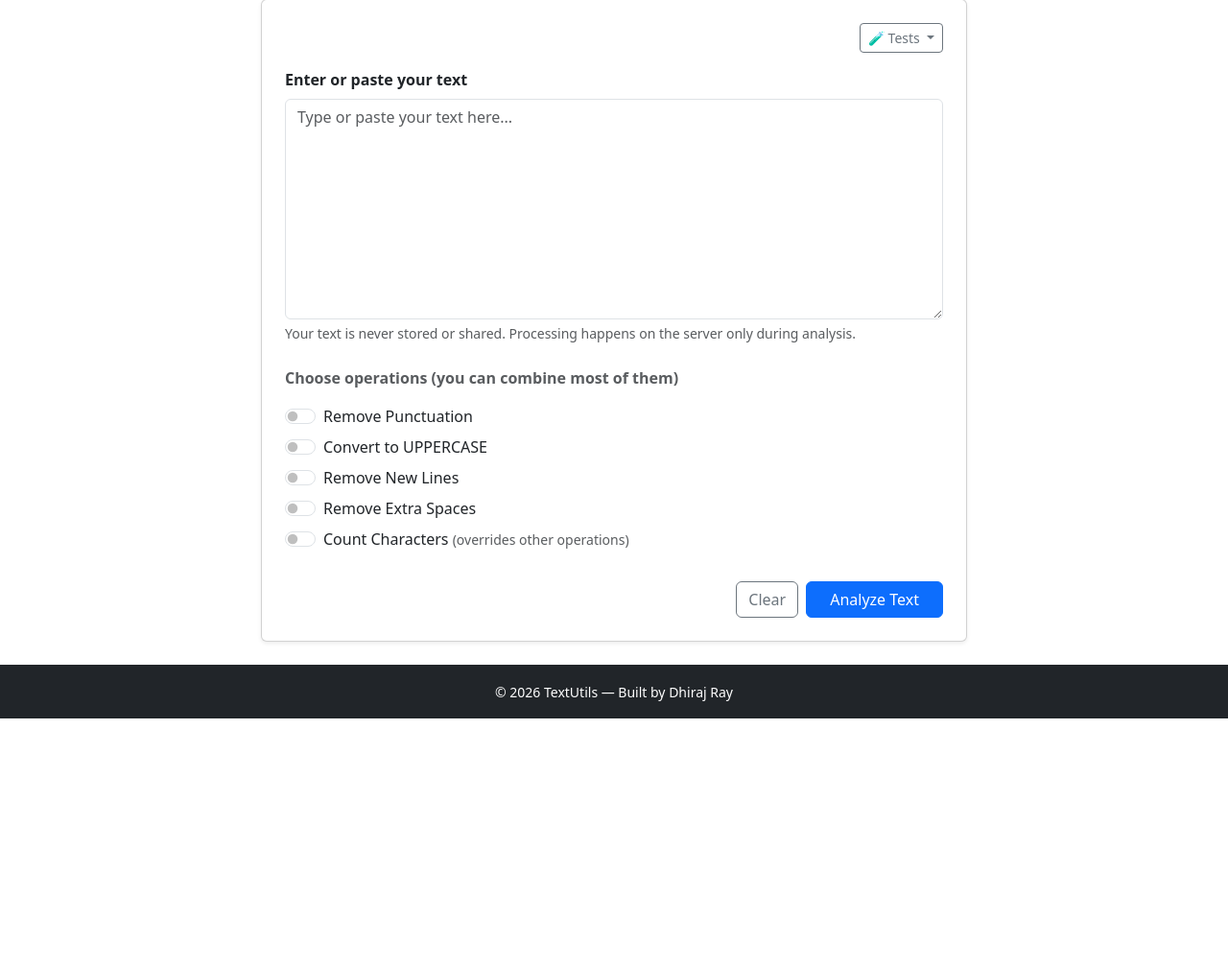
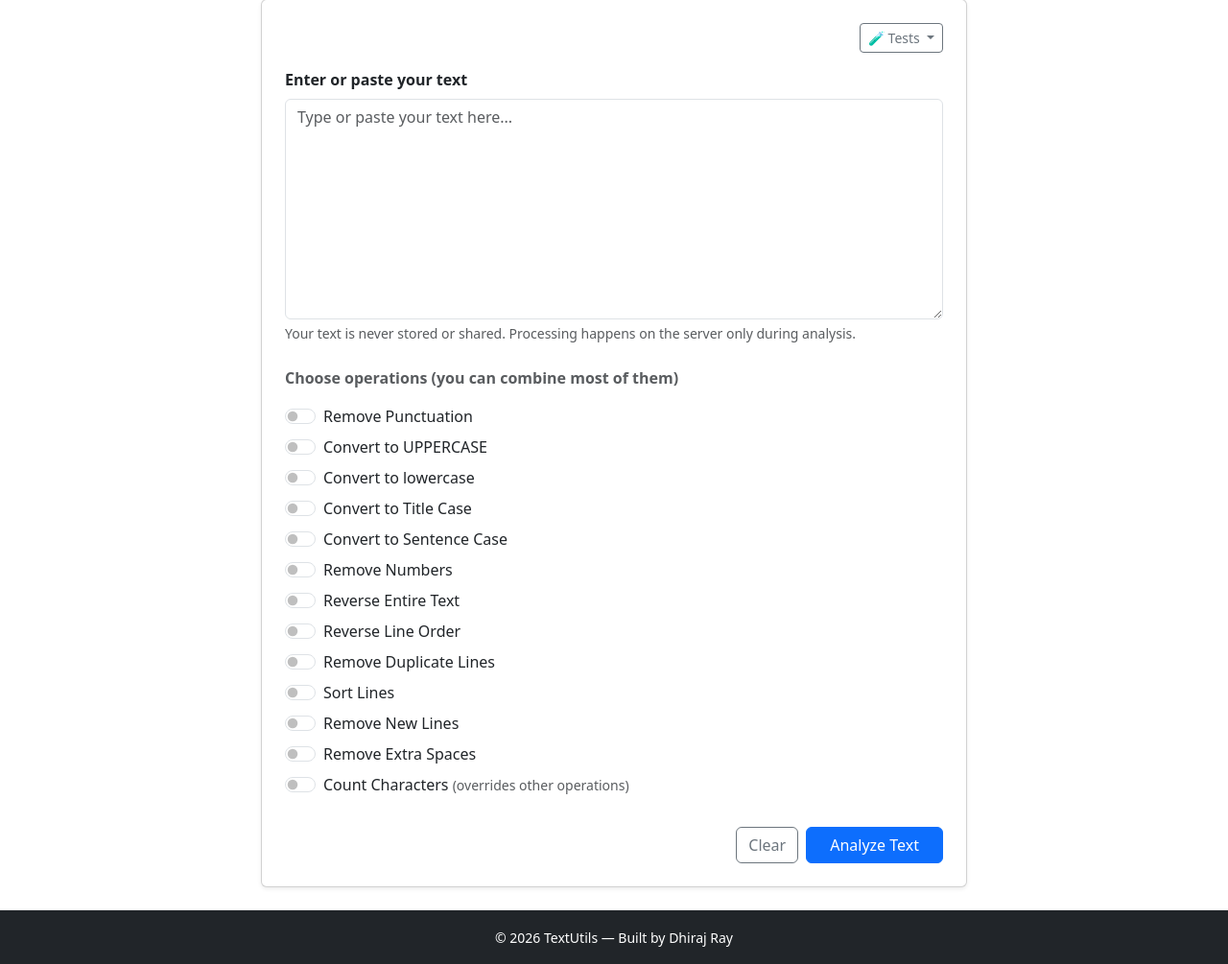
Before and after one commit to Dhiraj73Ray/TextUtils, a Django app: page / in a window 1280 px wide. Shown: the part 275-1280 px from the top of the page at 96% size. Before the commit the page ends 1024 px from the top, so only its background shows below. Run offline with Django 4.2, Linux system fonts and the light colour scheme.

Commit message:
New textutils phase 1 complete

```diff
--- a/Templates/index.html
+++ b/Templates/index.html
@@ -161,6 +161,127 @@
             class="form-check-input"
             type="checkbox"
             role="switch"
+            name="lowercase"
+            id="optLowercase"
+          />
+          <label class="form-check-label" for="optLowercase">
+            Convert to lowercase
+          </label>
+        </div>
+
+        <div class="form-check form-switch mb-2">
+          <input
+            class="form-check-input"
+            type="checkbox"
+            role="switch"
+            name="title_case"
+            id="optTitleCase"
+          />
+          <label class="form-check-label" for="optTitleCase">
+            Convert to Title Case
+          </label>
+        </div>
+
+        <div class="form-check form-switch mb-2">
+          <input
+            class="form-check-input"
+            type="checkbox"
+            role="switch"
+            name="sentence_case"
+            id="optSentenceCase"
+          />
+          <label class="form-check-label" for="optSentenceCase">
+            Convert to Sentence Case
+          </label>
+        </div>
+
+        <div class="form-check form-switch mb-2">
+          <input
+            class="form-check-input"
+            type="checkbox"
+            role="switch"
+            name="remove_numbers"
+            id="optRemoveNumbers"
+          />
+          <label class="form-check-label" for="optRemoveNumbers">
+            Remove Numbers
+          </label>
+        </div>
+
+        <div class="form-check form-switch mb-2">
+          <input
+            class="form-check-input"
+            type="checkbox"
+            role="switch"
+            name="reverse_text"
+            id="optReverseText"
+          />
+          <label class="form-check-label" for="optReverseText">
+            Reverse Entire Text
+          </label>
+        </div>
+
+        <div class="form-check form-switch mb-2">
+          <input
+            class="form-check-input"
+            type="checkbox"
+            role="switch"
+            name="reverse_lines"
+            id="optReverseLines"
+          />
+          <label class="form-check-label" for="optReverseLines">
+            Reverse Line Order
+          </label>
+        </div>
+
+        <div class="form-check form-switch mb-2">
+          <input
+            class="form-check-input"
+            type="checkbox"
+            role="switch"
+            name="remove_duplicates"
+            id="optRemoveDuplicates"
+          />
+          <label class="form-check-label" for="optRemoveDuplicates">
+            Remove Duplicate Lines
+          </label>
+        </div>
+
+        <!-- Sort Lines Toggle Switch -->
+        <div class="form-check form-switch mb-2">
+          <input
+            class="form-check-input"
+            type="checkbox"
+            role="switch"
+            name="sort_lines_switch"
+            id="optSortLines"
+          />
+          <label class="form-check-label" for="optSortLines">
+            Sort Lines
+          </label>
+        </div>
+
+        <!-- Sort Lines Dropdown (Hidden by default) -->
+        <div id="sortOptionsContainer" class="mb-3 ms-4 d-none">
+          <label for="sort_lines" class="form-label small text-muted mb-1"
+            >Sort by:</label
+          >
+          <select
+            class="form-select form-select-sm w-auto"
+            name="sort_lines"
+            id="sort_lines"
+          >
+            <option value="az" selected>Alphabetical (A-Z)</option>
+            <option value="za">Reverse Alphabetical (Z-A)</option>
+            <option value="length">Length (Shortest to Longest)</option>
+          </select>
+        </div>
+
+        <div class="form-check form-switch mb-2">
+          <input
+            class="form-check-input"
+            type="checkbox"
+            role="switch"
             name="rmnl"
             id="optRmnl"
           />
@@ -241,6 +362,21 @@
         textarea.focus();
       });
     }
+
+    (function () {
+      const sortSwitch = document.getElementById("optSortLines");
+      const sortContainer = document.getElementById("sortOptionsContainer");
+
+      if (!sortSwitch || !sortContainer) return;
+
+      sortSwitch.addEventListener("change", function () {
+        if (this.checked) {
+          sortContainer.classList.remove("d-none");
+        } else {
+          sortContainer.classList.add("d-none");
+        }
+      });
+    })();
   })();
 </script>
 {% endblock %}
--- a/textutils/views.py
+++ b/textutils/views.py
@@ -36,6 +36,14 @@ def analyze(request):
     # --- Get checkbox states (default "off" if unchecked) ---
     rempunc = request.POST.get("rempunc", "off")
     capitalize = request.POST.get("capitalize", "off")
+    lowercase = request.POST.get("lowercase", "off")
+    title_case = request.POST.get("title_case", "off")
+    sentence_case = request.POST.get("sentence_case", "off")
+    remove_numbers = request.POST.get("remove_numbers", "off")
+    reverse_text = request.POST.get("reverse_text", "off")
+    reverse_lines = request.POST.get("reverse_lines", "off")
+    remove_duplicates = request.POST.get("remove_duplicates", "off")
+    sort_lines = request.POST.get("sort_lines", "off")
     rmnl = request.POST.get("rmnl", "off")
     rmsp = request.POST.get("rmsp", "off")
     count = request.POST.get("count", "off")
@@ -51,6 +59,86 @@ def analyze(request):
     if capitalize == "on":
         text = text.upper()
         operations.append("Changed to Upper Case")
+
+    # --- 2.1. Lowercase ---
+    if lowercase == "on":
+        text = text.lower()
+        operations.append("Changed to Lower Case")
+
+    # --- 2.2. Title Case ---
+    if title_case == "on":
+        # Python's .title() method capitalizes the first letter of each word
+        text = text.title()
+        operations.append("Changed to Title Case")
+
+    # --- 2.3. Sentence Case ---
+    if sentence_case == "on":
+        # 1. Lowercase everything first so we don't get weird casing
+        # 2. Split text by sentence-ending punctuation (. ! ?)
+        # 3. Capitalize the first letter of each split piece
+        # 4. Join them back together
+        import re
+        text = text.lower()
+        # This regex splits on ., !, or ? but keeps the punctuation attached
+        sentences = re.split(r'(?<=[.!?])\s+', text)
+        text = " ".join([s.capitalize() for s in sentences])
+        operations.append("Changed to Sentence Case")
+
+    # --- 2.4. Remove Numbers ---
+    if remove_numbers == "on":
+        # We loop through every character. If it is NOT a digit, we keep it.
+        text = "".join(char for char in text if not char.isdigit())
+        operations.append("Removed Numbers")
+
+    # --- 2.5. Reverse Entire Text ---
+    if reverse_text == "on":
+        # Python's string slicing [start:stop:step].
+        # Leaving start and stop blank means "everything".
+        # Step -1 means "go backwards".
+        text = text[::-1]
+        operations.append("Reversed Entire Text")
+
+    # --- 2.6. Reverse Line Order ---
+    if reverse_lines == "on":
+        # Split text into a list of lines
+        lines = text.splitlines()
+        # Reverse the list
+        lines.reverse()
+        # Join them back together with a newline character
+        text = "\n".join(lines)
+        operations.append("Reversed Line Order")
+
+    # --- 2.7. Remove Duplicate Lines ---
+    if remove_duplicates == "on":
+        lines = text.splitlines()
+        # dict.fromkeys() creates a dictionary where keys are the lines.
+        # Dictionaries cannot have duplicate keys, and in Python 3.7+,
+        # dictionaries preserve insertion order. So this removes duplicates
+        # while keeping the original order of the first occurrences.
+        unique_lines = list(dict.fromkeys(lines))
+        text = "\n".join(unique_lines)
+        operations.append("Removed Duplicate Lines")
+
+        # --- 2.8. Sort Lines ---
+    sort_lines_switch = request.POST.get("sort_lines_switch", "off")
+
+    if sort_lines_switch == "on":
+        sort_lines = request.POST.get("sort_lines", "az")
+        lines = text.splitlines()
+
+        if sort_lines == "az":
+            # THE FIX: key=str.lower ignores case during sorting
+            lines.sort(key=str.lower)
+            operations.append("Sorted Lines A-Z")
+        elif sort_lines == "za":
+            # THE FIX: reverse=True and key=str.lower together
+            lines.sort(key=str.lower, reverse=True)
+            operations.append("Sorted Lines Z-A")
+        elif sort_lines == "length":
+            lines.sort(key=len)
+            operations.append("Sorted Lines by Length")
+
+        text = "\n".join(lines)
 
     # --- 3. Remove New Lines ---
     if rmnl == "on":
```
Also changed, not shown: textutils/demo_views.py (deleted, +0 -73 lines).
